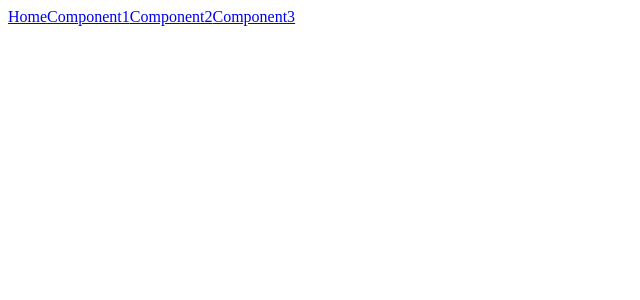
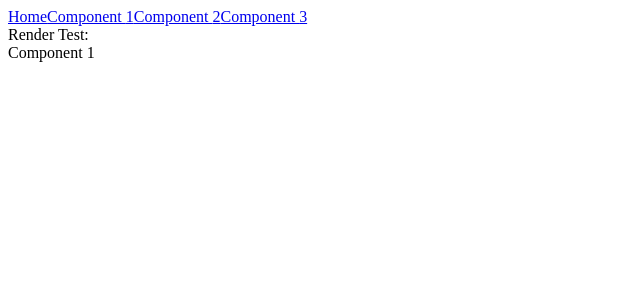
Before and after one commit to smerante/react-2019, a React (Create React App) app in the folder app1/: page /component/1 in a window 1280 px wide. Shown: the top 300 px of the page, without its empty margins (0-640 px from the left). Built offline with nearby package versions, Linux system fonts and the light colour scheme.

Commit message:
Dynamic routing

```diff
--- a/app1/src/containers/header.js
+++ b/app1/src/containers/header.js
@@ -4,21 +4,25 @@ import { Link } from 'react-router-dom';
 
 
 class Header extends Component {
+
+  state = {
+    num: [
+      { id: 1 },
+      { id: 2 },
+      { id: 3 }
+    ]
+  }
   render() {
     return (
       <div>
         <Link to='/'>
           Home
         </Link>
-        <Link to='/component1'>
-          Component1
-        </Link>
-        <Link to='/component2'>
-          Component2
-        </Link>
-        <Link to='/component3'>
-          Component3
-        </Link>
+        {this.state.num.map(num =>
+          <Link key={num.id} to={{ pathname: '/component/' + num.id }}>
+            Component {num.id}
+          </Link>
+        )}
       </div>
     )
   }
--- a/app1/src/functional/component1.js
+++ b/app1/src/functional/component1.js
@@ -2,7 +2,7 @@ import React from 'react';
 
 const Component1 = props => (
     <div>
-        Functional Component1 {console.warn(props)}
+        Component {props.match.params.id}
     </div>
 );
 
--- a/app1/src/functional/component2.js
+++ /dev/null
@@ -1,9 +0,0 @@
-import React from 'react';
-
-const Component2 = props => (
-    <div>
-        Component 2
-    </div>
-);
-
-export default Component2;
--- a/app1/src/functional/component3.js
+++ /dev/null
@@ -1,11 +0,0 @@
-
-
-import React from 'react';
-
-const Component3 = props => (
-    <div>
-        Component 3
-    </div>
-);
-
-export default Component3;
--- a/app1/src/routes.js
+++ b/app1/src/routes.js
@@ -1,8 +1,6 @@
 import React, { Component } from 'react';
 
 import Component1 from './functional/component1';
-import Component2 from './functional/component2';
-import Component3 from './functional/component3';
 
 import Container1 from './containers/container1';
 
@@ -20,9 +18,7 @@ class Routes extends Component {
 						<Header />
 						<Switch>
 							<Route exact path="/" component={Container1} />
-							<Route path="/component1" render={(props) => <div>Render Test: <Component1 {...props}/></div>} />
-							<Route path="/component2" component={Component2} />
-							<Route path="/component3" component={Component3} />
+							<Route path="/component/:id" render={(props) => <div>Render Test: <Component1 {...props}/></div>} />
 						</Switch>
 					</div>
 				</Router>
```
